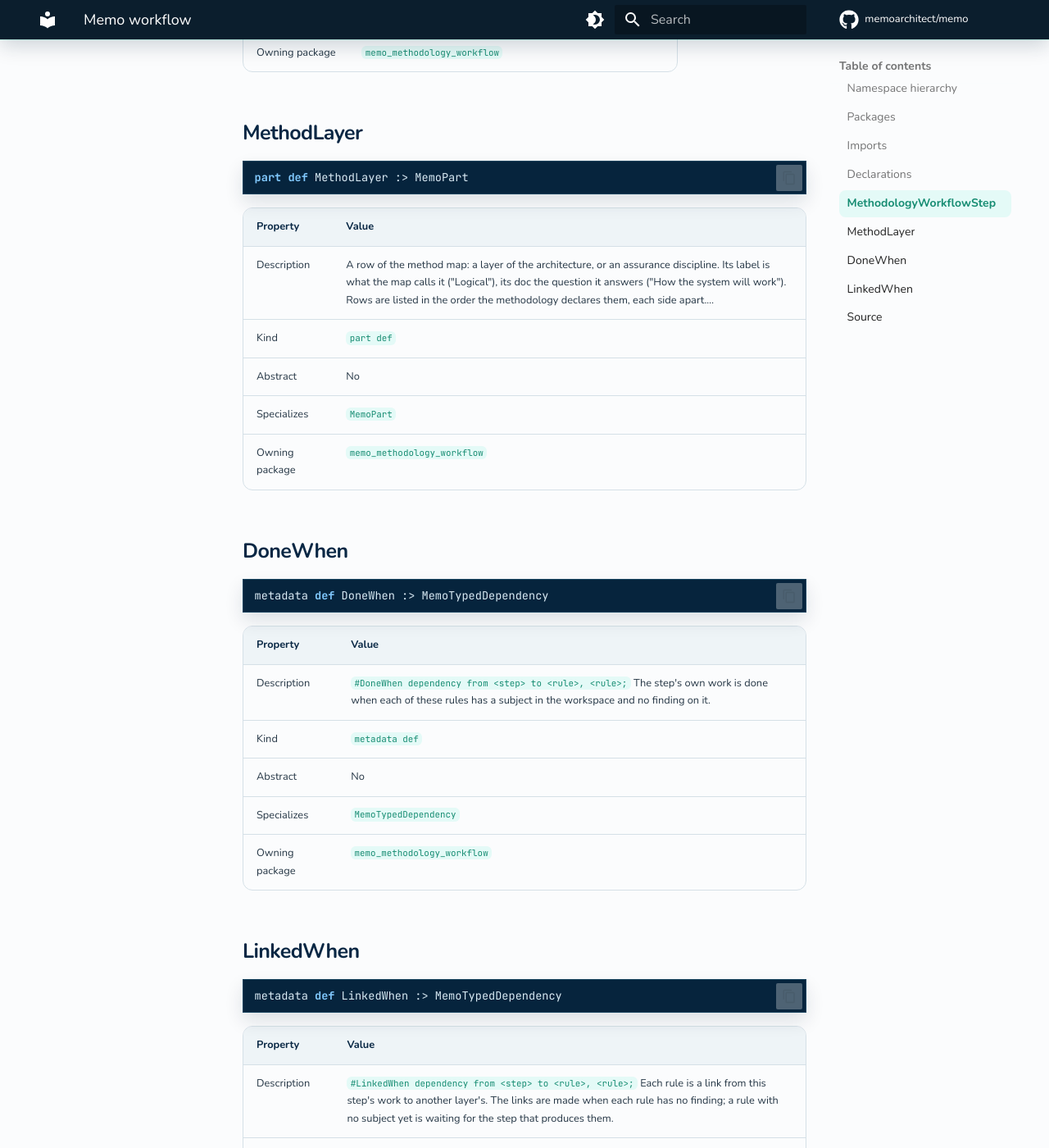
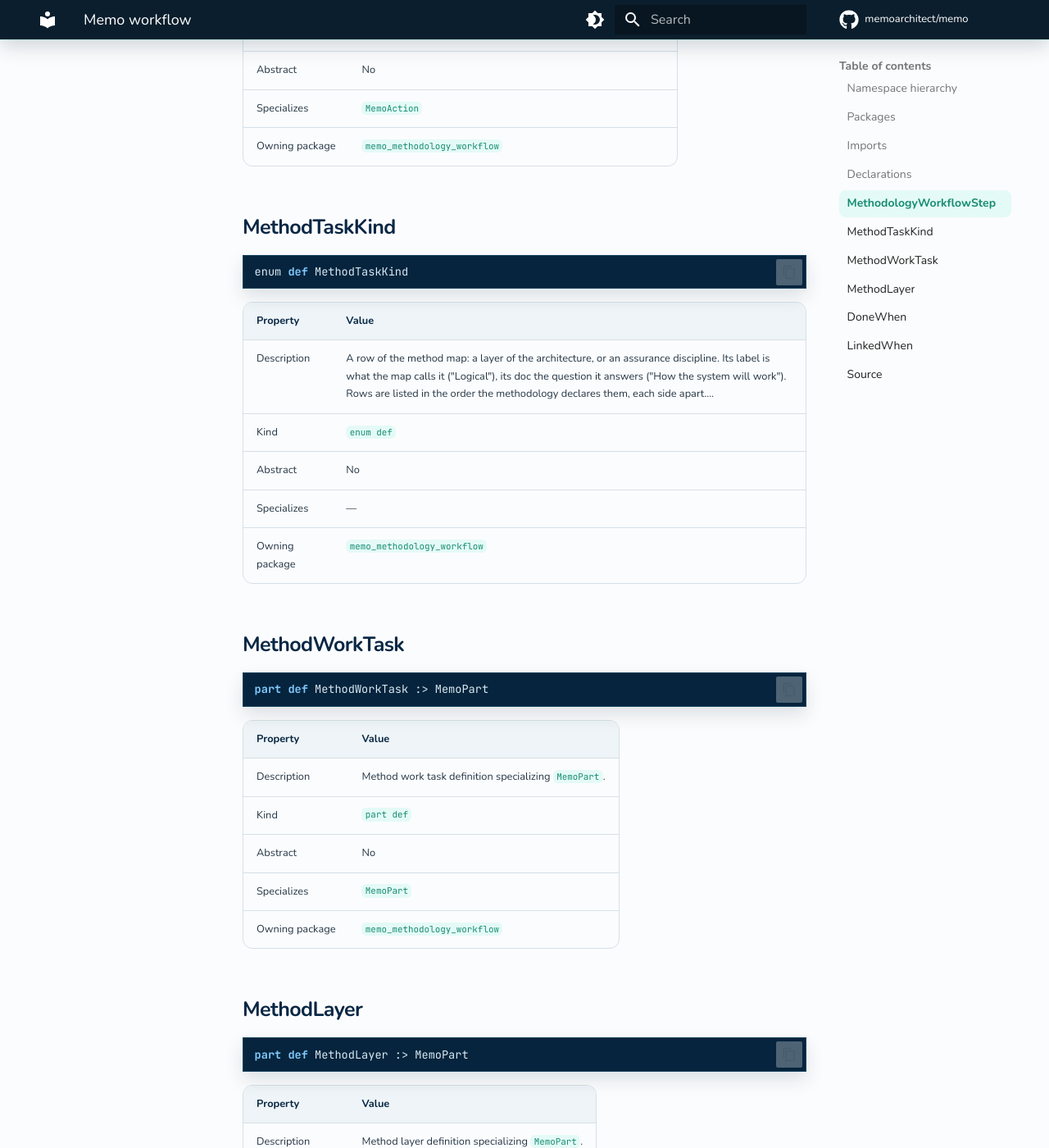
Before and after one commit to memoarchitect/memo, an MkDocs documentation site: the page built from docs/sysml-api/methodology/workflow/memo_workflow.md, in a window 1280 px wide and 1400 px high, scrolled down 2147 px. Shown: the whole window at 82% size. Built offline with MkDocs 1.6.1 and Material for MkDocs 9.7.7, drawn with Linux system fonts in a browser that asks for light colours; comment, search, counter and statistics services are not loaded; some of the changed text lies outside the part shown.

Commit message:
feat(method): define guided functional work tasks

````diff
--- a/docs/sysml-api/methodology/workflow/memo_workflow.md
+++ b/docs/sysml-api/methodology/workflow/memo_workflow.md
@@ -35,7 +35,9 @@
 | Name | SysML kind | Description | Specializes |
 | --- | --- | --- | --- |
 | [`MethodologyWorkflowStep`](#methodologyworkflowstep) | `action def` | Methodology workflow step definition specializing `MemoAction`. | `MemoAction` |
-| [`MethodLayer`](#methodlayer) | `part def` | A row of the method map: a layer of the architecture, or an assurance discipline. Its label is what the map calls it ("Logical"), its doc the question it answers ("How the system will work"). Rows are listed in the order the methodology declares them, each side apart.… | `MemoPart` |
+| [`MethodTaskKind`](#methodtaskkind) | `enum def` | A row of the method map: a layer of the architecture, or an assurance discipline. Its label is what the map calls it ("Logical"), its doc the question it answers ("How the system will work"). Rows are listed in the order the methodology declares them, each side apart.… | — |
+| [`MethodWorkTask`](#methodworktask) | `part def` | Method work task definition specializing `MemoPart`. | `MemoPart` |
+| [`MethodLayer`](#methodlayer) | `part def` | Method layer definition specializing `MemoPart`. | `MemoPart` |
 | [`DoneWhen`](#donewhen) | `metadata def` | `#DoneWhen dependency from <step> to <rule>, <rule>;` The step's own work is done when each of these rules has a subject in the workspace and no finding on it. | `MemoTypedDependency` |
 | [`LinkedWhen`](#linkedwhen) | `metadata def` | `#LinkedWhen dependency from <step> to <rule>, <rule>;` Each rule is a link from this step's work to another layer's. The links are made when each rule has no finding; a rule with no subject yet is waiting for the step that produces them. | `MemoTypedDependency` |
 
@@ -54,6 +56,36 @@ action def MethodologyWorkflowStep :> MemoAction
 | Owning package | `memo_methodology_workflow` |
 
 
+## MethodTaskKind
+
+```sysml
+enum def MethodTaskKind
+```
+
+| Property | Value |
+| --- | --- |
+| Description | A row of the method map: a layer of the architecture, or an assurance discipline. Its label is what the map calls it ("Logical"), its doc the question it answers ("How the system will work"). Rows are listed in the order the methodology declares them, each side apart.… |
+| Kind | `enum def` |
+| Abstract | No |
+| Specializes | — |
+| Owning package | `memo_methodology_workflow` |
+
+
+## MethodWorkTask
+
+```sysml
+part def MethodWorkTask :> MemoPart
+```
+
+| Property | Value |
+| --- | --- |
+| Description | Method work task definition specializing `MemoPart`. |
+| Kind | `part def` |
+| Abstract | No |
+| Specializes | `MemoPart` |
+| Owning package | `memo_methodology_workflow` |
+
+
 ## MethodLayer
 
 ```sysml
@@ -62,7 +94,7 @@ part def MethodLayer :> MemoPart
 
 | Property | Value |
 | --- | --- |
-| Description | A row of the method map: a layer of the architecture, or an assurance discipline. Its label is what the map calls it ("Logical"), its doc the question it answers ("How the system will work"). Rows are listed in the order the methodology declares them, each side apart.… |
+| Description | Method layer definition specializing `MemoPart`. |
 | Kind | `part def` |
 | Abstract | No |
 | Specializes | `MemoPart` |
@@ -164,7 +196,27 @@ metadata def LinkedWhen :> MemoTypedDependency
         // whose `stage` it names, at whichever level is being worked, numbered in the methodology's order: a
         // step names its stage, never its row, so the grouping has one authority. The row's viewpoints are
         // the ones its views are made in, in the order they are offered.
+        enum def MethodTaskKind {
+            enum decomposition;
+            enum sequence;
+            enum realization;
+        }
+        part def MethodWorkTask :> MemoPart {
+            attribute taskKind : MethodTaskKind;
+            attribute primary : Boolean;
+            attribute taskSubjectKind : String;
+            attribute taskReferenceKind : String[0..1];
+            attribute taskImplementationKind : String[0..1];
+            attribute taskAllocationKind : String[0..1];
+            attribute taskRelationshipKind : String[0..1];
+            attribute objectiveDescription : String;
+            attribute reviewDescription : String;
+            ref taskViewpoint : MemoViewpoint[0..1];
+        }
+
         part def MethodLayer :> MemoPart {
+            attribute workbench : String[0..1];
+            ref workTasks : MethodWorkTask[0..*];
             attribute axis : MethodAxisKind;
             attribute stages : WorkflowStageKind[1..*];
             ref layerViewpoints : MemoViewpoint[0..*];
````
Also changed, not shown: docs/sysml-api/elements.md (+2 -1 lines), docs/sysml-api/enumerations.md (+7 -0 lines), docs/sysml-api/hierarchy.md (+1 -1 lines), docs/sysml-api/methodology/profiles/memo_profiles.md (+34 -0 lines), 2 other files.
